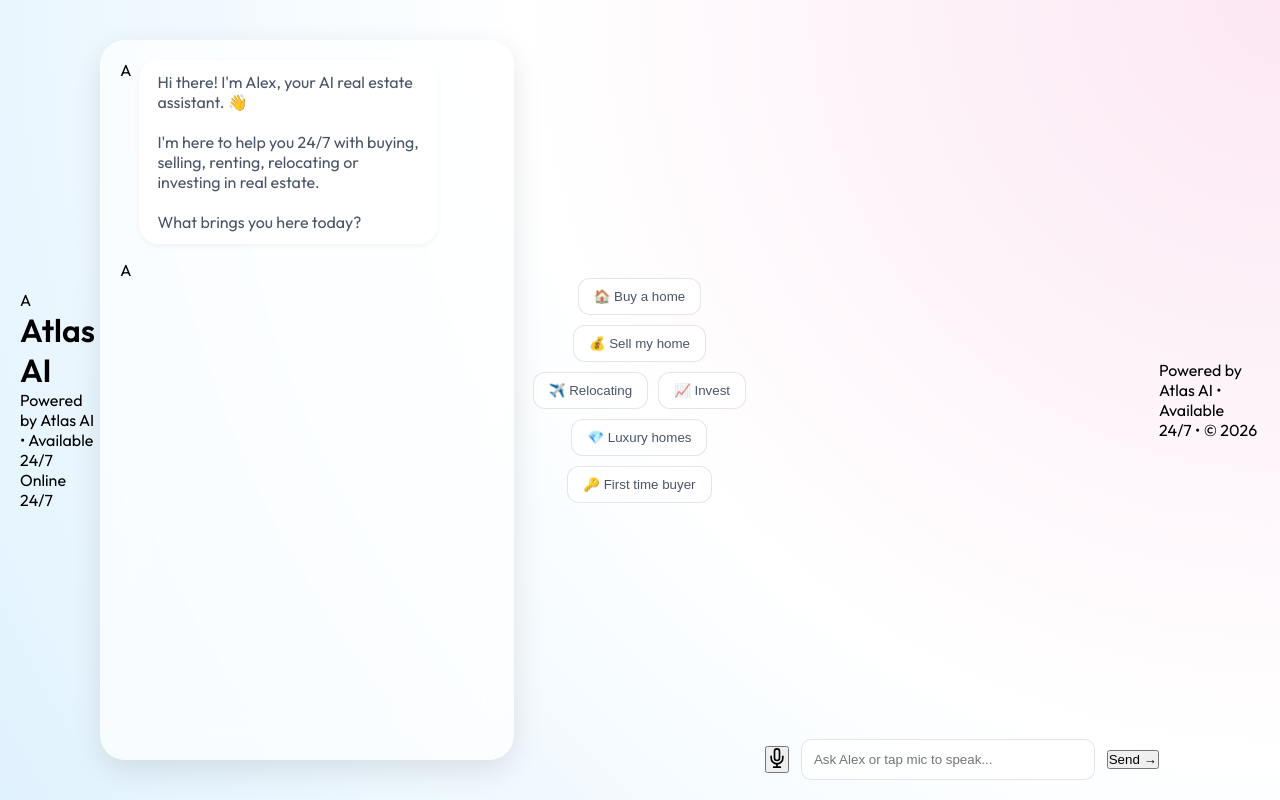
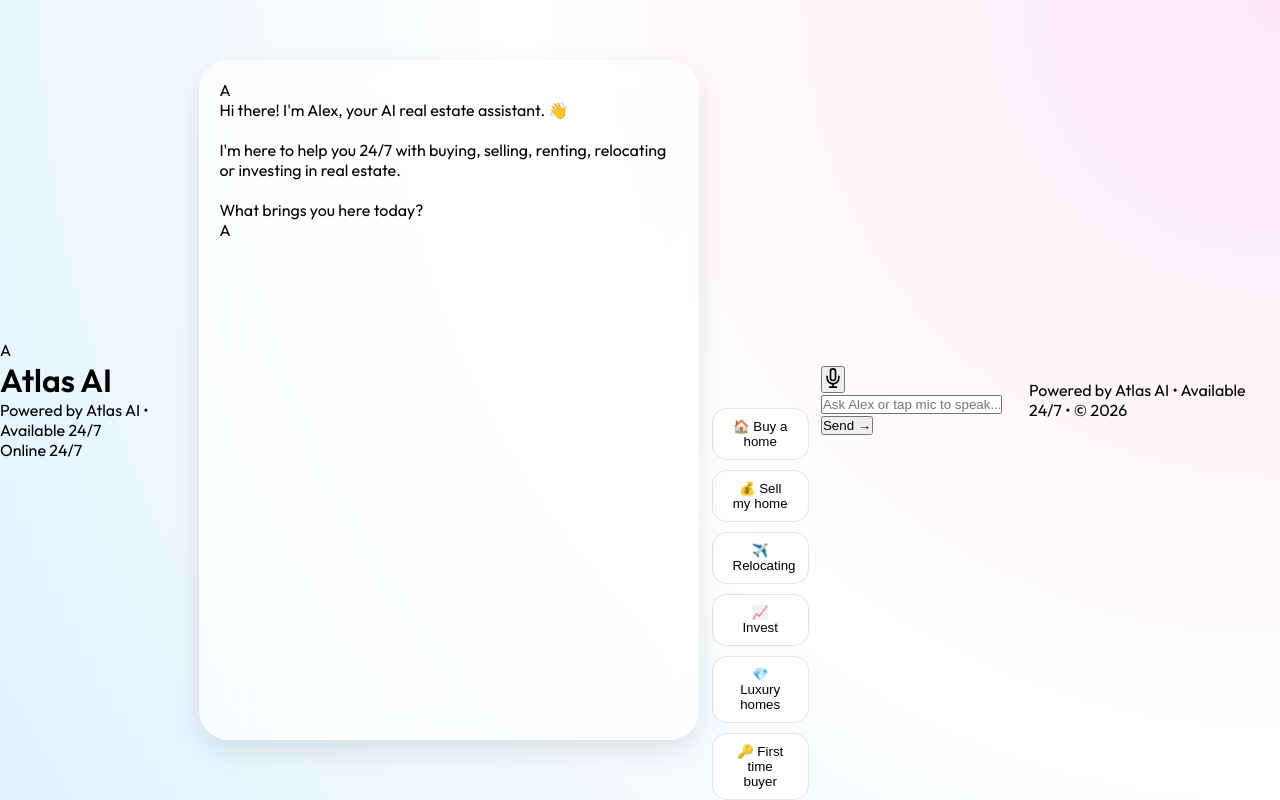
Before and after one commit to jovankaur/Atlas-alex, a Flask app: page / in a window 1280 px wide. Run offline with Flask 3, Linux system fonts and the light colour scheme.

Commit message:
Update index.html

```diff
--- a/templates/index.html
+++ b/templates/index.html
@@ -8,73 +8,48 @@
 <style>
   * { box-sizing: border-box; margin: 0; padding: 0; }
 
-    body {
+  body {
     font-family: 'Outfit', sans-serif;
     background: radial-gradient(circle at top right, #fce7f3, #ffffff, #e0f2fe);
     min-height: 100vh;
-    margin: 0;
     display: flex;
     justify-content: center;
     align-items: center;
-    padding: 20px;
+    width: 100vw;
   }
 
   #chatContainer {
-    width: 95vw;            /* 95% of the viewport width */
-    max-width: 600px;
-    margin: 10px auto;      /* Centers it on the page */
+    display: flex !important; /* Force it to show */
+    flex-direction: column;
+    width: 90vw;
+    max-width: 500px;
+    height: 85vh;
     background: rgba(255, 255, 255, 0.7);
     backdrop-filter: blur(20px);
-    border-radius: 25px;
-    padding: 20px;          /* Less padding so more content fits */
+    border-radius: 30px;
+    padding: 20px;
     box-shadow: 0 10px 30px rgba(0, 0, 0, 0.1);
-    display: flex;
-    flex-direction: column;
-    height: 90vh;           /* Takes up most of the screen */
-    overflow-y: auto;       /* Allows scrolling */
-}
-
-.message {
-    display: flex;
-    gap: 0.5rem;
-    margin-bottom: 1rem;
-    width: 100%;
-    justify-content: flex-start;
-}
-
-
-  .message.user { flex-direction: row-reverse; }
-
-  .bubble {
-    background: white;
-    padding: 12px 18px;
-    border-radius: 20px;
-    box-shadow: 0 2px 5px rgba(0, 0, 0, 0.05);
-    color: #4a5568;
-    max-width: 80%;
+    overflow: hidden;
   }
 
-  .suggestions { display: flex; flex-wrap: wrap; gap: 10px; margin-bottom: 20px; justify-content: center; }
+  .suggestions {
+    display: flex;
+    flex-direction: column; /* Force stack */
+    align-items: center;    /* Center them */
+    gap: 10px;
+    margin-top: auto;
+  }
 
   .suggestion {
-    background: rgba(255, 255, 255, 0.8);
+    background: white;
+    padding: 10px 20px;
+    border-radius: 15px;
     border: 1px solid rgba(0,0,0,0.1);
-    padding: 10px 15px;
-    border-radius: 12px;
-    cursor: pointer;
-    color: #4a5568;
-  }
-
-  .input-wrap { width: 100%; margin-top: auto; padding-top: 10px; }
-  .input-row { display: flex; gap: 0.75rem; align-items: center; }
-  .input-row input {
-    flex: 1;
-    background: rgba(255, 255, 255, 0.8);
-    border: 1px solid rgba(0,0,0,0.1);
-    padding: 12px;
-    border-radius: 10px;
+    width: 80%; /* Consistent width */
+    text-align: center;
   }
 </style>
+
 
 
 </head>
```
